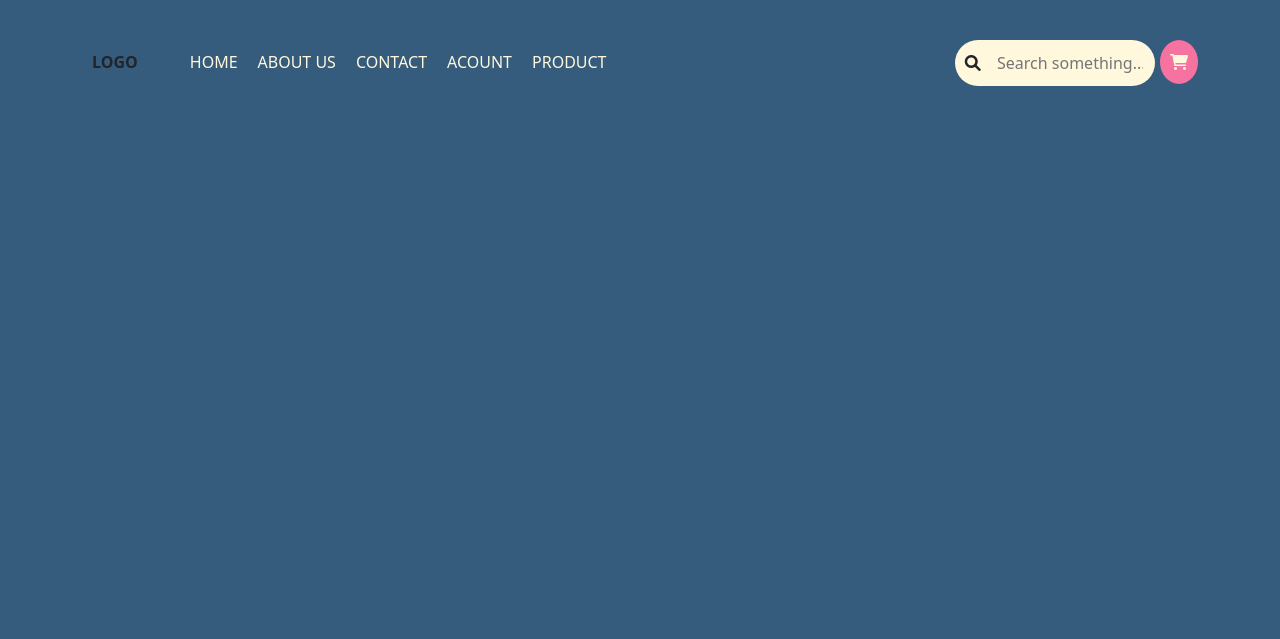
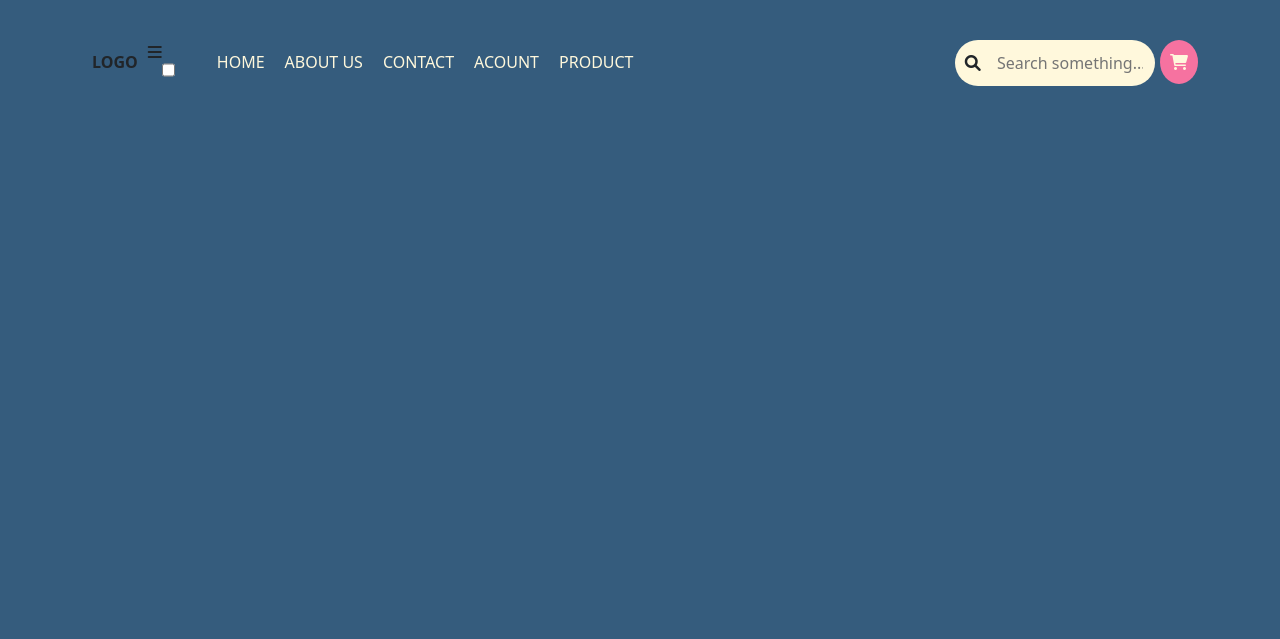
Before and after one commit to Rocky-cyberclop/GroupProject-FrontendWeb, a plain HTML site: page index.html in a window 1280 px wide. Shown: the top 639 px of the page. Drawn offline with Linux system fonts and the light colour scheme.

Commit message:
add changed header

```diff
--- a/index.html
+++ b/index.html
@@ -29,6 +29,8 @@
     <header class="container">
         <nav class="display--flex text--enter">
             <div class="logo text--bold">LOGO</div>
+            <label for="checkbox-bar" class="align-item--center"><i class="fa-solid fa-bars"></i></label>
+            <input type="checkbox" name="" id="checkbox-bar">
             <ul class="nav-list display--flex ul-list-style--none">
                 <li class="nav__item"><a href="index.html" class="nav__item__link display--block text-decoration--none text-color--white">HOME</a></li>
                 <li class="nav__item"><a href="#" class="nav__item__link display--block text-decoration--none text-color--white">ABOUT US</a></li>
```
Also changed, not shown: cart.html (+3 -0 lines), products.html (+2 -0 lines).
